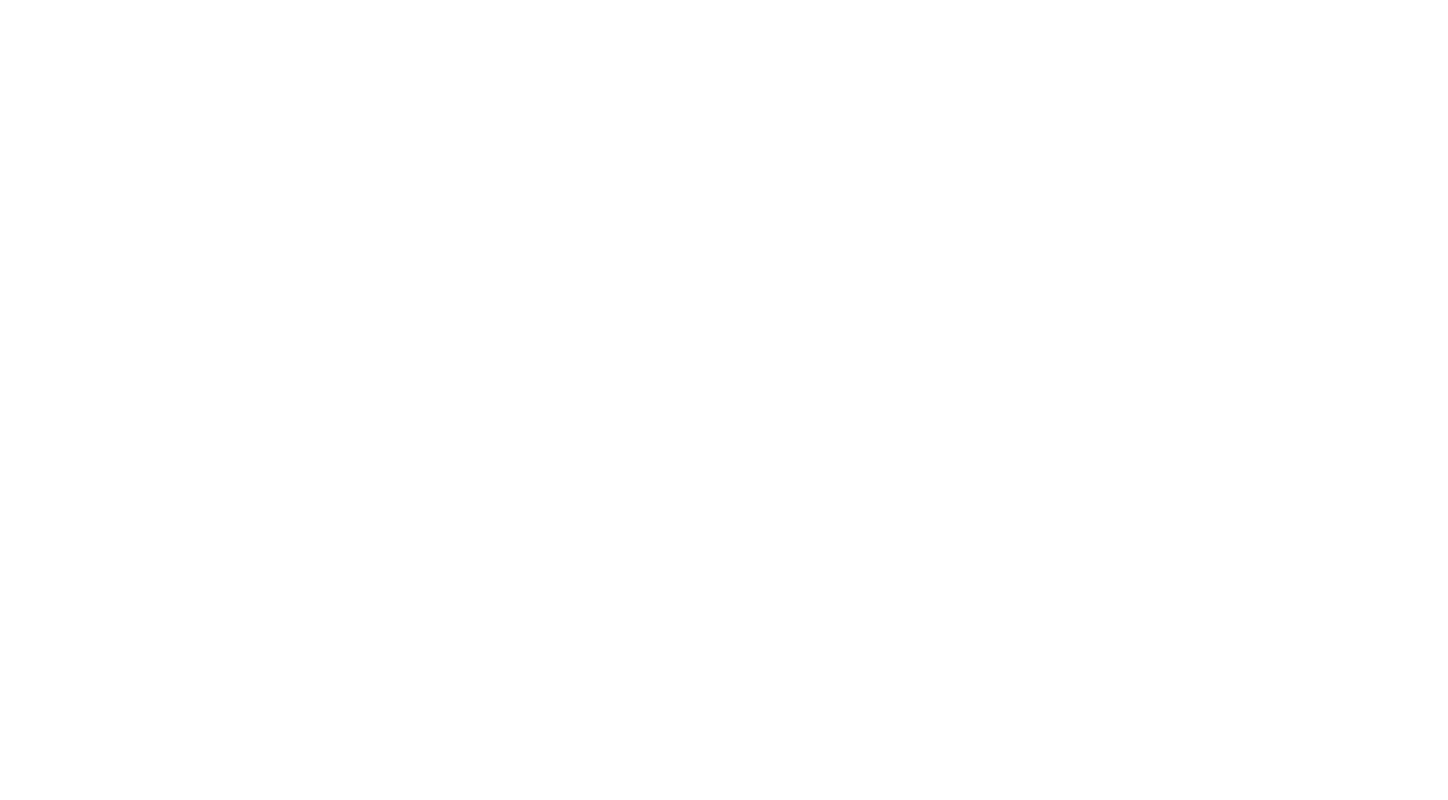
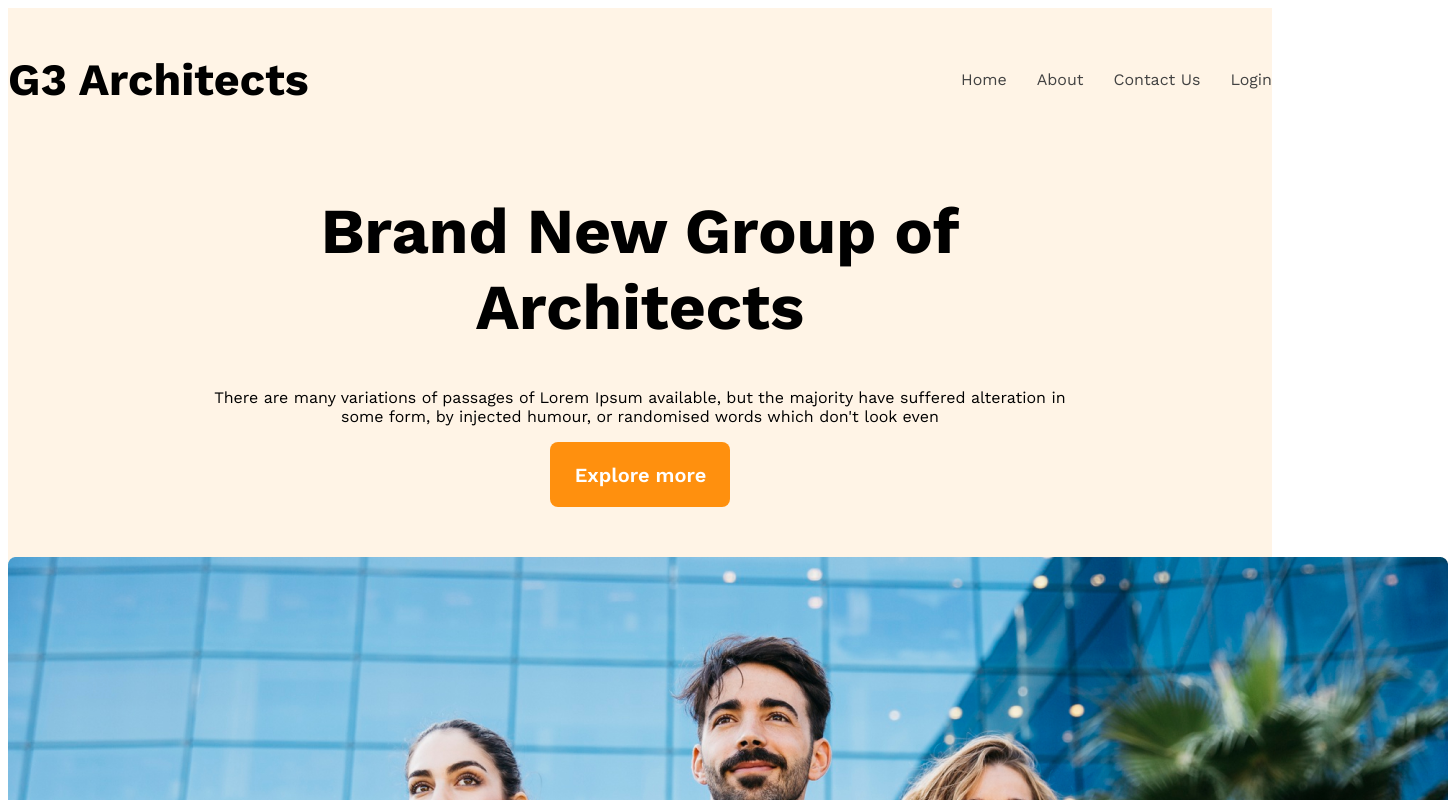
Before and after one commit to SudiptaRoy05/g3-architects, a plain HTML site: page index.html in a window 1280 px wide. Shown: the top 800 px of the page, 1448 px wide, since content can reach past the window. Drawn offline with nearby package versions, Linux system fonts and the light colour scheme.

Commit message:
added header

```diff
--- a/index.html
+++ b/index.html
@@ -1,14 +1,42 @@
 <!DOCTYPE html>
 <html lang="en">
-<head>
-    <meta charset="UTF-8">
-    <meta name="viewport" content="width=device-width, initial-scale=1.0">
+  <head>
+    <meta charset="UTF-8" />
+    <meta name="viewport" content="width=device-width, initial-scale=1.0" />
     <title>G3 Architects</title>
-    <link rel="stylesheet" href="style.css">
-</head>
-<body>
-    <header></header>
+    <link rel="stylesheet" href="style.css" />
+  </head>
+  <body>
+    <header class="bg-light">
+      <nav class="navbar d-flex">
+        <h3 class="brand">G3 Architects</h3>
+        <ul class="nav-links d-flex">
+          <li class="nav-item">
+            <a href="" class="nav-link text-secondery">Home</a>
+          </li>
+          <li class="nav-item">
+            <a href="" class="nav-link text-secondery">About</a>
+          </li>
+          <li class="nav-item">
+            <a href="" class="nav-link text-secondery">Contact Us</a>
+          </li>
+          <li class="nav-item">
+            <a href="" class="nav-link text-secondery">Login</a>
+          </li>
+        </ul>
+      </nav>
+      <div class="banner">
+        <div class="banner-content">
+            <h1 class="banner-title">Brand New Group of Architects</h1>
+        <p class="banner-description">
+            There are many variations of passages of Lorem Ipsum available, but the majority have suffered alteration in some form, by injected humour, or randomised words which don't look even
+        </p>
+        <button class="btn-primary">Explore more</button>
+        </div>
+        <img src="./images/banner.png" alt="">
+      </div>
+    </header>
     <main></main>
     <footer></footer>
-</body>
+  </body>
 </html>
--- a/style.css
+++ b/style.css
@@ -0,0 +1,83 @@
+@import url("https://fonts.googleapis.com/css2?family=Work+Sans:ital,wght@0,100..900;1,100..900&display=swap");
+
+* {
+  /* margin: 0;
+    padding: 0; */
+  font-family: "Work Sans", sans-serif;
+}
+
+/* shared styles  */
+.d-flex {
+  display: flex;
+}
+
+.text-primary {
+  color: rgb(19, 19, 19);
+}
+.text-secondery {
+  color: rgb(66, 66, 66);
+}
+.text-info {
+  color: rgb(114, 114, 114);
+}
+
+.bg-light {
+  background-color: rgba(255, 144, 14, 0.1);
+}
+.btn-primary {
+  border-radius: 8px;
+  background: rgb(255, 144, 14);
+  border: none;
+  padding: 21px 24px 20px 25px;
+  color: rgb(255, 255, 255);
+  font-size: 1.25rem;
+  font-weight: 600;
+  text-align: center;
+}
+
+/* header styles */
+
+/* nav styles */
+
+.navbar {
+  justify-content: space-between;
+  align-items: center;
+}
+.brand {
+  font-weight: 700;
+  font-size: 2.8rem;
+}
+
+.nav-links {
+  gap: 30px;
+  justify-content: center;
+  align-items: center;
+}
+
+.nav-item {
+  list-style: none;
+  /* margin-right: 30px; */
+}
+
+.nav-link {
+  text-decoration: none;
+}
+
+.navbar,
+.banner {
+  max-width: 1440px;
+  margin: 0 auto;
+}
+
+/* banner styles  */
+.banner-content {
+  max-width: 862px;
+  margin: 0 auto;
+  text-align: center;
+  margin-bottom: 50px;
+}
+
+.banner-title {
+  font-weight: 700;
+  font-size: 4rem;
+}
```
